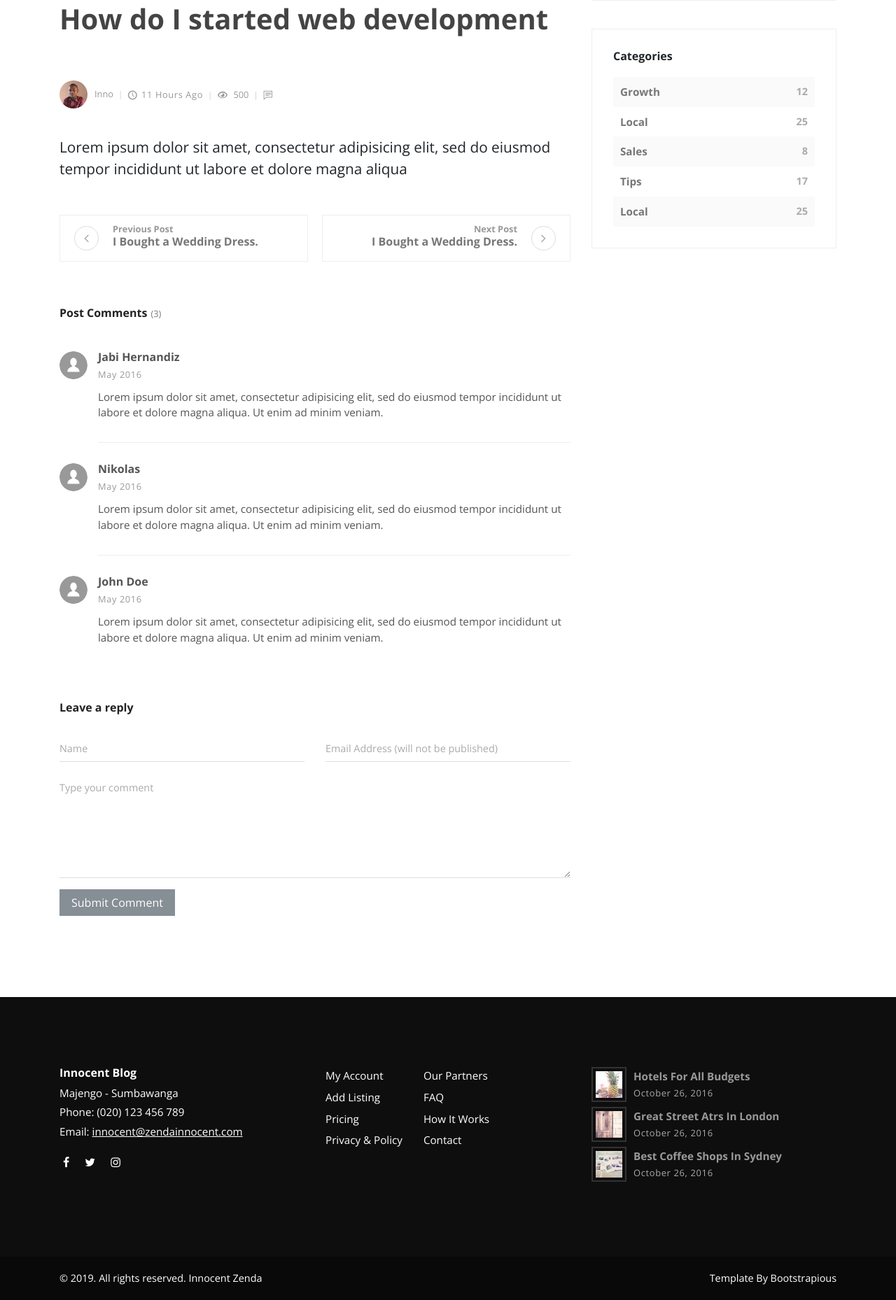
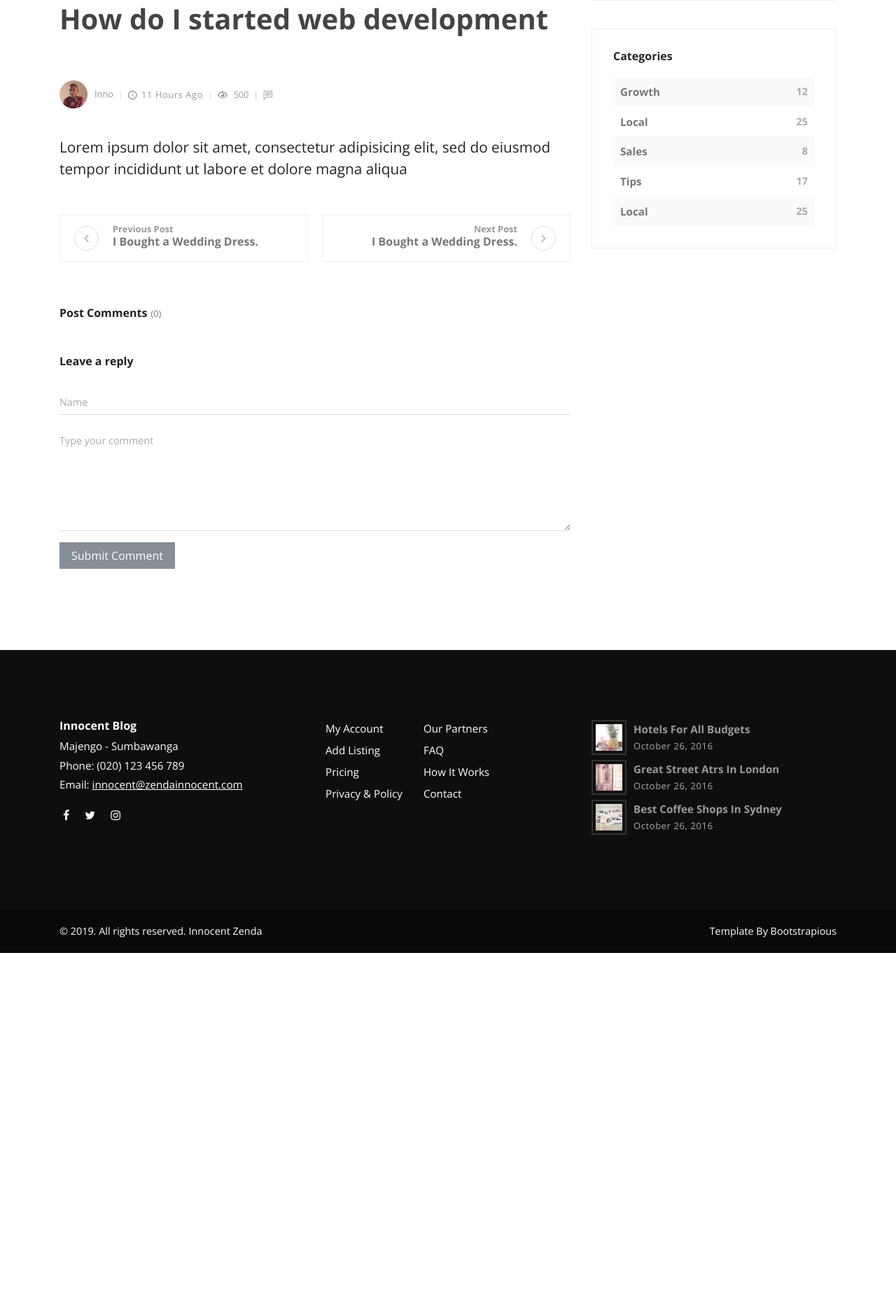
Before and after one commit to ZendaInnocent/django-blog, a Django app: page /post/6/ in a window 1280 px wide. Shown: the part 689-2547 px from the top of the page at 70% size. After the commit the page ends 2051 px from the top, so only its background shows below. Run offline with Django 3.2, Linux system fonts and the light colour scheme; data comes from the database, SQL or seed files in the repository; both versions use the stored data as it was after the commit; some libraries are stand-ins or nearby versions.

Commit message:
Add comments functionality

```diff
--- a/blog/admin.py
+++ b/blog/admin.py
@@ -1,7 +1,8 @@
 from django.contrib import admin
-from .models import Category, Post, Author
+from .models import Category, Post, Author, Comment
 
 
 admin.site.register(Category)
 admin.site.register(Post)
 admin.site.register(Author)
+admin.site.register(Comment)
--- a/blog/models.py
+++ b/blog/models.py
@@ -36,3 +36,15 @@ class Post(models.Model):
 
     def get_absolute_url(self):
         return reverse('blog:post-detail', kwargs={'pk': self.id})
+
+class Comment(models.Model):
+    post = models.ForeignKey(Post, on_delete=models.CASCADE)
+    author = models.CharField(max_length=100)
+    body = models.TextField()
+    timestamp = models.DateTimeField(auto_now_add=True)
+
+    class Meta:
+        ordering = ['-timestamp']
+
+    def __str__(self):
+        return self.body[:30]
--- a/blog/views.py
+++ b/blog/views.py
@@ -1,5 +1,5 @@
 from django.shortcuts import render, get_object_or_404
-from .models import Post, Category, Author
+from .models import Post, Category, Author, Comment
 
 def index(request):
     featured_posts = Post.objects.filter(featured=True)[:3]
@@ -21,7 +21,17 @@ def blog(request):
 
 def post(request, post_id):
     post = get_object_or_404(Post, id=post_id)
+    if request.method == 'POST':
+        author = request.POST['username']
+        body = request.POST['usercomment']
+
+        new_comment = Comment(post=post, author=author, body=body)
+        new_comment.save()
+
+    comments = Comment.objects.filter(post=post)
+
     context = {
-        'post': post
+        'post': post,
+        'comments': comments
     }
     return render(request, 'post.html', context)
--- a/templates/post.html
+++ b/templates/post.html
@@ -42,56 +42,41 @@
                     <div class="text"><strong class="text-primary">Next Post </strong>
                       <h6>I Bought a Wedding Dress.</h6>
                     </div>
-                    <div class="icon next"><i class="fa fa-angle-right">   </i></div></a></div>
+                    <div class="icon next">
+                      <i class="fa fa-angle-right">   </i>
+                    </div>
+                  </a>
+                    </div>
+
                 <div class="post-comments">
                   <header>
-                    <h3 class="h6">Post Comments<span class="no-of-comments">(3)</span></h3>
+                    <h3 class="h6">Post Comments<span class="no-of-comments">({{ post.comment_set.count }})</span></h3>
                   </header>
+                  {% for comment in comments %}
                   <div class="comment">
                       <div class="comment-header d-flex justify-content-between">
                         <div class="user d-flex align-items-center">
                           <div class="image"><img src="{% static 'img/user.svg' %}" alt="..." class="img-fluid rounded-circle"></div>
-                        <div class="title"><strong>Jabi Hernandiz</strong><span class="date">May 2016</span></div>
+                          <div class="title"><strong>{{ comment.author }}</strong><span class="date">{{ comment.timestamp|date }}</span></div>
                         </div>
                       </div>
                       <div class="comment-body">
-                      <p>Lorem ipsum dolor sit amet, consectetur adipisicing elit, sed do eiusmod tempor incididunt ut labore et dolore magna aliqua. Ut enim ad minim veniam.</p>
+                        <p>
+                          {{ comment.body }}
+                        </p>
                       </div>
                     </div>
-                  <div class="comment">
-                    <div class="comment-header d-flex justify-content-between">
-                      <div class="user d-flex align-items-center">
-                        <div class="image"><img src="{% static 'img/user.svg' %}" alt="..." class="img-fluid rounded-circle"></div>
-                        <div class="title"><strong>Nikolas</strong><span class="date">May 2016</span></div>
-                      </div>
-                    </div>
-                    <div class="comment-body">
-                      <p>Lorem ipsum dolor sit amet, consectetur adipisicing elit, sed do eiusmod tempor incididunt ut labore et dolore magna aliqua. Ut enim ad minim veniam.</p>
-                    </div>
-                  </div>
-                  <div class="comment">
-                    <div class="comment-header d-flex justify-content-between">
-                      <div class="user d-flex align-items-center">
-                        <div class="image"><img src="{% static 'img/user.svg' %}" alt="..." class="img-fluid rounded-circle"></div>
-                        <div class="title"><strong>John Doe</strong><span class="date">May 2016</span></div>
-                      </div>
-                    </div>
-                    <div class="comment-body">
-                      <p>Lorem ipsum dolor sit amet, consectetur adipisicing elit, sed do eiusmod tempor incididunt ut labore et dolore magna aliqua. Ut enim ad minim veniam.</p>
-                    </div>
-                  </div>
+                  {% endfor %}
                 </div>
                 <div class="add-comment">
                   <header>
                     <h3 class="h6">Leave a reply</h3>
                   </header>
-                  <form action="#" class="commenting-form">
+                  <form action="." class="commenting-form" method="POST">
+                    {% csrf_token %}
                     <div class="row">
-                      <div class="form-group col-md-6">
+                      <div class="form-group col-md-12">
                         <input type="text" name="username" id="username" placeholder="Name" class="form-control">
-                      </div>
-                      <div class="form-group col-md-6">
-                        <input type="email" name="username" id="useremail" placeholder="Email Address (will not be published)" class="form-control">
                       </div>
                       <div class="form-group col-md-12">
                         <textarea name="usercomment" id="usercomment" placeholder="Type your comment" class="form-control"></textarea>
```
Also changed, not shown: blog/migrations/0003_auto_20191214_2000.py (added), db.sqlite3. Lines whose indentation alone changed are shown as unchanged.
